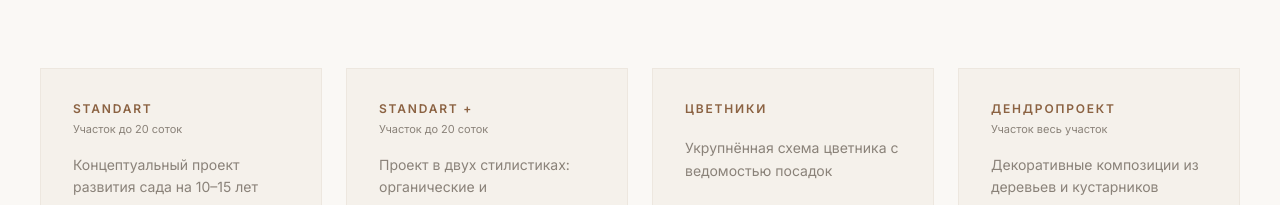
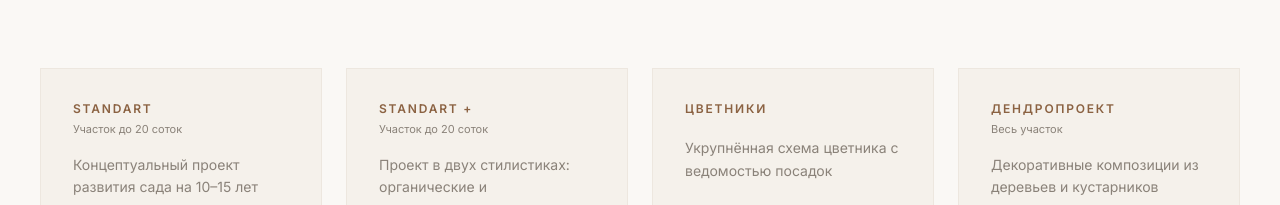
Before and after one commit to workreplit3-ctrl/territoriya-svobody, a Next.js app: page / in a window 1280 px wide. Shown: the part 3140-3345 px from the top of the page. Built offline with nearby package versions, Linux system fonts and the light colour scheme.

Commit message:
fix: Дендропроект area text fix - 'Весь участок'

```diff
--- a/src/app/page.tsx
+++ b/src/app/page.tsx
@@ -810,7 +810,7 @@ const TARIFFS = [
   {
     name: 'Standart',
     subtitle: 'Концептуальный проект развития сада на 10–15 лет',
-    area: 'до 20 соток',
+    area: 'Участок до 20 соток',
     price: '40 000 – 45 000 ₽',
     priceAlt: '52 000 – 58 500 ₽',
     note: 'Пакет Standart (включая доп. услуги по тарифу)',
@@ -834,7 +834,7 @@ const TARIFFS = [
   {
     name: 'Standart +',
     subtitle: 'Проект в двух стилистиках: органические и геометрические',
-    area: 'до 20 соток',
+    area: 'Участок до 20 соток',
     price: '55 000 – 65 000 ₽',
     priceAlt: null,
     note: null,
@@ -874,7 +874,7 @@ const TARIFFS = [
   {
     name: 'Дендропроект',
     subtitle: 'Декоративные композиции из деревьев и кустарников',
-    area: 'весь участок',
+    area: 'Весь участок',
     price: '35 000 – 50 000 ₽',
     priceAlt: null,
     note: null,
@@ -959,7 +959,7 @@ function Pricing() {
                 {t.name}
               </p>
               {t.area && (
-                <p className="text-[11px] text-warm-gray mb-4">Участок {t.area}</p>
+                <p className="text-[11px] text-warm-gray mb-4">{t.area}</p>
               )}
               {!t.area && <div className="mb-4" />}
               <p className="text-warm-gray text-sm leading-relaxed mb-5 min-h-[2.5rem]">
```
